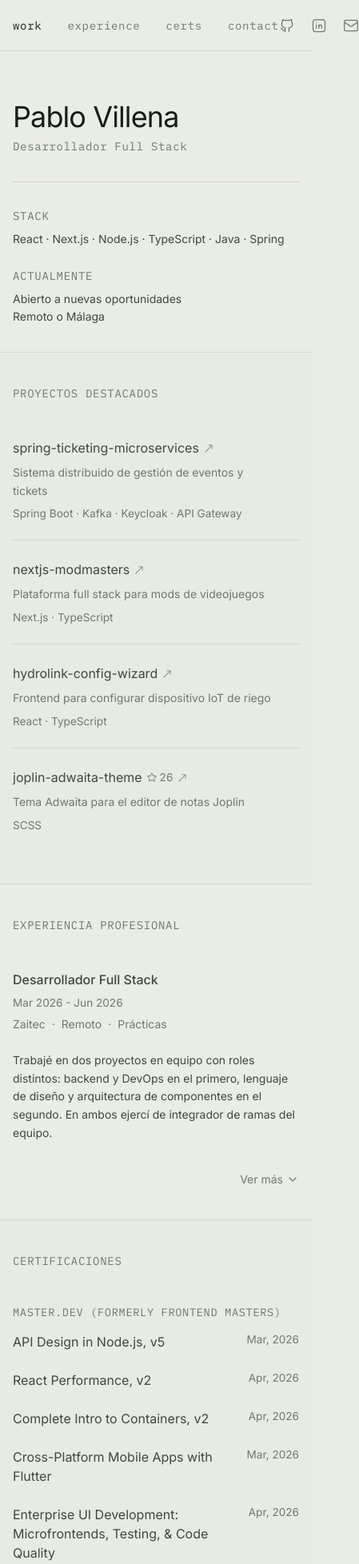
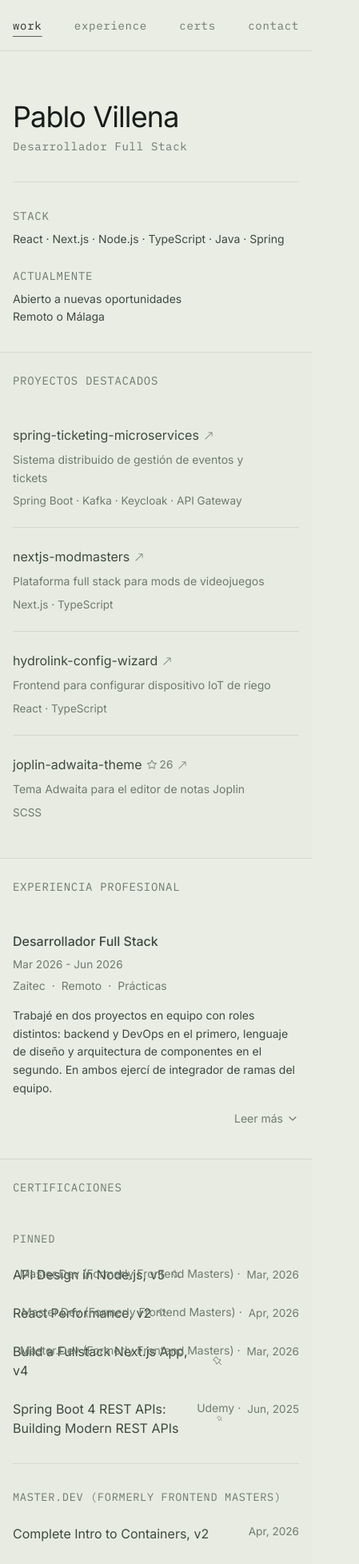
Before and after one commit to ivfrost/ivfrost-portfolio, a Next.js app: page / in a window 390 px wide. Shown: the top 1956 px of the page at 80% size, 449 px wide, since content can reach past the window. Built offline with nearby package versions, Linux system fonts and the light colour scheme.

Commit message:
feat: nav underline indicator, cert pinning, experience collapse animation

```diff
--- a/app/globals.css
+++ b/app/globals.css
@@ -18,7 +18,7 @@
 
 	/* Borders */
 	--color-border: #d4d8ce;
-	--color-border-subtle: #e2e5dc;
+	--color-border-subtle: #e2e6e2;
 
 	/* Text roles */
 	--color-text-meta: #6e7a6e;
--- a/components/molecules/CertEntry.tsx
+++ b/components/molecules/CertEntry.tsx
@@ -1,29 +1,38 @@
 import Link from 'next/link';
 import { BsArrowUpRight } from 'react-icons/bs';
+import { GoPin } from 'react-icons/go';
 
 interface CertEntryProps {
 	title: string;
 	date: string;
+	issuer: string;
+	pinned: boolean;
 	credentialUrl?: string;
 }
 
 export default function CertEntry({
 	title,
 	date,
+	issuer,
+	pinned,
 	credentialUrl,
 }: CertEntryProps) {
 	const content = (
 		<div className="relative flex flex-col gap-3 pr-24">
-			<span className="absolute right-0 top-0 text-xs text-text-meta">
+			<h4
+				className={`text-base lg:text-md font-base text-text-muted flex items-center gap-2 ${credentialUrl ? 'group-hover:underline' : null} group-hover:decoration-text-muted underline-offset-4`}
+			>
+				<span>{title}</span>
+				{pinned && <GoPin size={12} className="text-text-meta" />}
+				{credentialUrl && (
+					<BsArrowUpRight size={12} className="text-text-meta ml-1.5" />
+				)}
+			</h4>
+
+			<span className="absolute flex items-center gap-x-2 right-0 top-0 text-xs text-text-meta">
+				{pinned ? <p className="text-text-meta">{issuer} ·</p> : null}
 				{date}
 			</span>
-
-			<h4 className="text-base lg:text-md font-base text-text-muted flex items-center gap-2 group-hover:underline group-hover:decoration-text-muted underline-offset-4">
-				<span>{title}</span>
-				{credentialUrl && (
-					<BsArrowUpRight size={12} className="text-text-meta" />
-				)}
-			</h4>
 		</div>
 	);
 
--- a/components/molecules/ExperienceEntry.tsx
+++ b/components/molecules/ExperienceEntry.tsx
@@ -2,6 +2,8 @@
 import type { Experience } from '@/data/types';
 import { ChevronDown } from 'lucide-react';
 import { useState } from 'react';
+import { motion } from 'framer-motion';
+import { AnimatePresence } from 'framer-motion';
 
 export default function ExperienceEntry({
 	title,
@@ -15,42 +17,65 @@ export default function ExperienceEntry({
 	const [isOpen, setIsOpen] = useState(false);
 
 	return (
-		<div className="relative space-y-6 pb-8">
-			<div className="relative space-y-2">
+		<div className="relative space-y-4 pb-4">
+			{/* Header */}
+			<div className="space-y-2">
 				<div className="flex justify-between">
-					<h3 className="text-base text-text-muted font-sans font-medium">
-						{title}
-					</h3>
+					<h3 className="text-base text-text-muted font-medium">{title}</h3>
 					<span className="hidden sm:block text-xs text-text-meta">
 						{dateRange}
 					</span>
 				</div>
+
 				<span className="block sm:hidden text-xs text-text-meta">
 					{dateRange}
 				</span>
-				<div className="flex justify-between items-center">
-					<div className="flex items-center gap-2 text-sm text-text-meta">
-						<span className="font-sans">{company}</span>
-						<span>·</span>
-						<span>{location}</span>
-						<span>·</span>
-						<span>{modality}</span>
-					</div>
+
+				<div className="flex items-center gap-2 text-sm text-text-meta">
+					<span>{company}</span>
+					<span>·</span>
+					<span>{location}</span>
+					<span>·</span>
+					<span>{modality}</span>
 				</div>
 			</div>
 
+			{/* Summary */}
 			<p>{summary}</p>
-			{isOpen ? <>{description}</> : null}
+
+			{/* Expanded content */}
+			<AnimatePresence>
+				{isOpen && (
+					<motion.div
+						key="content"
+						initial={{ opacity: 0, height: 0 }}
+						animate={{ opacity: 1, height: 'auto' }}
+						exit={{ opacity: 0, height: 0 }}
+						transition={{
+							type: 'spring',
+							stiffness: 220,
+							damping: 26,
+						}}
+						className="overflow-hidden"
+					>
+						<div>{description}</div>
+					</motion.div>
+				)}
+			</AnimatePresence>
+
+			{/* Toggle button */}
 			{summary && description && (
 				<button
-					className="absolute right-0 bottom-0 cursor-pointer flex items-center gap-1 text-text-meta text-sm"
 					onClick={() => setIsOpen(!isOpen)}
+					className="flex ml-auto items-center cursor-pointer gap-1 text-text-meta text-sm hover:text-ink transition-colors"
 				>
-					<span>{isOpen ? 'Ver menos' : 'Ver más'}</span>
+					<span>{isOpen ? 'Leer menos' : 'Leer más'}</span>
 					<ChevronDown
 						size={16}
 						strokeWidth={1.75}
-						className={`text-text-meta cursor-pointer transition-transform duration-200 transform-rotate-0 ${isOpen ? 'rotate-180' : ''}`}
+						className={`transition-transform duration-200 ${
+							isOpen ? 'rotate-180' : ''
+						}`}
 					/>
 				</button>
 			)}
--- a/components/molecules/NavItem.tsx
+++ b/components/molecules/NavItem.tsx
@@ -1,6 +1,7 @@
 'use client';
 
 import { cva, cx } from 'class-variance-authority';
+import { motion } from 'framer-motion';
 
 export interface NavLinkData {
 	label: string;
@@ -15,13 +16,13 @@ interface NavItemProps extends NavLinkData {
 const navItemVariants = cva(
 	[
 		'flex items-center gap-2 lowercase font-mono text-sm tracking-wider',
-		'transition-colors cursor-pointer',
+		'transition-colors cursor-pointer relative',
 	],
 	{
 		variants: {
 			isActive: {
-				true: 'text-ink cursor-default',
-				false: 'text-text-meta hover:text-ink',
+				true: 'text-ink-mid cursor-default',
+				false: 'text-text-meta hover:text-ink-mid',
 			},
 		},
 	},
@@ -60,6 +61,13 @@ export default function NavItem({
 			className={cx(navItemVariants({ isActive }), className)}
 		>
 			{label}
+			{isActive && (
+				<motion.div
+					layoutId="underline"
+					className="absolute left-1/2 -translate-x-1/2 -bottom-1 h-[1px] w-full rounded-full bg-ink-lite"
+					transition={{ type: 'spring', stiffness: 500, damping: 30 }}
+				/>
+			)}
 		</button>
 	);
 }
--- a/components/organisms/CertList.tsx
+++ b/components/organisms/CertList.tsx
@@ -6,26 +6,47 @@ export interface CertListProps {
 		issuer: string;
 		date: string;
 		href?: string;
+		pinned: boolean;
 	}[];
 }
 
 export default function CertList({ items }: CertListProps) {
-	const groupedItems = items.reduce<Record<string, CertListProps['items']>>(
-		(groups, item) => {
+	const pinnedItems = items.filter((item) => !!item.pinned);
+
+	const groupedItems = items
+		.filter((item) => !item.pinned)
+		.reduce<Record<string, CertListProps['items']>>((groups, item) => {
 			if (!groups[item.issuer]) {
 				groups[item.issuer] = [];
 			}
 
 			groups[item.issuer].push(item);
 			return groups;
-		},
-		{},
-	);
+		}, {});
 
 	return (
-		<div className="divide-y divide-border space-y-6">
+		<>
+			<div className="space-y-6 border-b border-border pb-8">
+				<h3 className="font-mono text-xs uppercase tracking-wider text-text-meta">
+					PINNED
+				</h3>
+				{pinnedItems.map((item, idx) => (
+					<CertEntry
+						key={item.title + idx}
+						title={item.title}
+						date={item.date}
+						issuer={item.issuer}
+						credentialUrl={item.href}
+						pinned
+					/>
+				))}
+			</div>
+			<div className="space-y-6 pt-8">
 				{Object.entries(groupedItems).map(([issuer, issuerItems]) => (
-				<section className="pb-6 space-y-4" key={issuer + issuerItems[0].title}>
+					<section
+						className="pb-6 space-y-6"
+						key={issuer + issuerItems[0].title}
+					>
 						<h3 className="font-mono text-xs uppercase tracking-wider text-text-meta">
 							{issuer}
 						</h3>
@@ -42,5 +63,6 @@ export default function CertList({ items }: CertListProps) {
 					</section>
 				))}
 			</div>
+		</>
 	);
 }
--- a/components/organisms/ExperienceTimeline.tsx
+++ b/components/organisms/ExperienceTimeline.tsx
@@ -9,7 +9,7 @@ export default function ExperienceTimeline({
 	entries,
 }: ExperienceTimelineProps) {
 	return (
-		<>
+		<div className="divide-y space-y-4 divide-border-subtle">
 			{entries.map((entry, idx) => (
 				<ExperienceEntry
 					key={idx}
@@ -22,6 +22,6 @@ export default function ExperienceTimeline({
 					description={entry.description}
 				/>
 			))}
-		</>
+		</div>
 	);
 }
--- a/components/organisms/Header.tsx
+++ b/components/organisms/Header.tsx
@@ -19,7 +19,7 @@ export default function Header({ items, logo, className }: HeaderProps) {
 		<header
 			className={cx(
 				'sticky top-0 z-50 w-full h-16 flex items-center border-b border-border',
-				'bg-background',
+				'bg-background text-text-meta',
 				className,
 			)}
 		>
@@ -30,7 +30,7 @@ export default function Header({ items, logo, className }: HeaderProps) {
 					) : (
 						<Link href="/">
 							<span
-								className="font-mono text-sm text-text-meta tracking-wider
+								className="font-mono text-sm tracking-wider
 						 lowercase"
 							>
 								pablo villena
@@ -41,12 +41,12 @@ export default function Header({ items, logo, className }: HeaderProps) {
 
 				<Navbar items={items} />
 
-				<div className="flex gap-5 items-center">
+				<div className="hidden sm:flex gap-5 items-center">
 					<a
 						href="https://github.com/ivfrost"
 						target="_blank"
 						rel="noopener noreferrer"
-						className="text-text-meta hover:text-ink transition-colors"
+						className="hover:text-ink transition-colors"
 					>
 						<TbBrandGithub strokeWidth={1.5} size={20} />
 					</a>
@@ -54,13 +54,13 @@ export default function Header({ items, logo, className }: HeaderProps) {
 						href="https://www.linkedin.com/in/pablo-villena-ariza-88910b3a2/"
 						target="_blank"
 						rel="noopener noreferrer"
-						className="text-text-meta hover:text-ink transition-colors"
+						className="hover:text-ink transition-colors"
 					>
 						<TbBrandLinkedin strokeWidth={1.5} size={20} />
 					</a>
 					<a
 						href="mailto:vlpablo@proton.me"
-						className="text-text-meta hover:text-ink transition-colors"
+						className="hover:text-ink transition-colors"
 					>
 						<Mail strokeWidth={1.5} size={20} />
 					</a>
--- a/components/organisms/Navbar.tsx
+++ b/components/organisms/Navbar.tsx
@@ -36,7 +36,7 @@ export default function Navbar({ items }: NavbarProps) {
 	}, [items]);
 
 	return (
-		<nav className="flex items-center gap-8 py-4 max-w-fit font-mono bg-transparent">
+		<nav className="flex gap-8 py-4 justify-between sm:justify-center font-mono bg-transparent w-full sm:w-auto">
 			{items.map((item) => (
 				<NavItem
 					key={item.href}
--- a/components/organisms/Section.tsx
+++ b/components/organisms/Section.tsx
@@ -11,7 +11,7 @@ interface SectionProps {
 }
 
 const sectionVariants = cva(
-	[`py-10 bg-background relative border-b border-border`],
+	[`py-6 sm:py-10 bg-background relative border-b border-border`],
 	{
 		variants: {
 			variant: {
--- a/package.json
+++ b/package.json
@@ -15,7 +15,7 @@
 		"@vercel/analytics": "^2.0.1",
 		"class-variance-authority": "^0.7.1",
 		"clsx": "^2.1.1",
-		"framer-motion": "^12.38.0",
+		"framer-motion": "^12.40.0",
 		"lucide-react": "^1.16.0",
 		"next": "^16.2.7",
 		"react": "19.2.4",
```
Also changed, not shown: data/certs.tsx (+4 -199 lines), 1 other file (tests, documents, lock files or other folders). Lines whose indentation alone changed are shown as unchanged.
